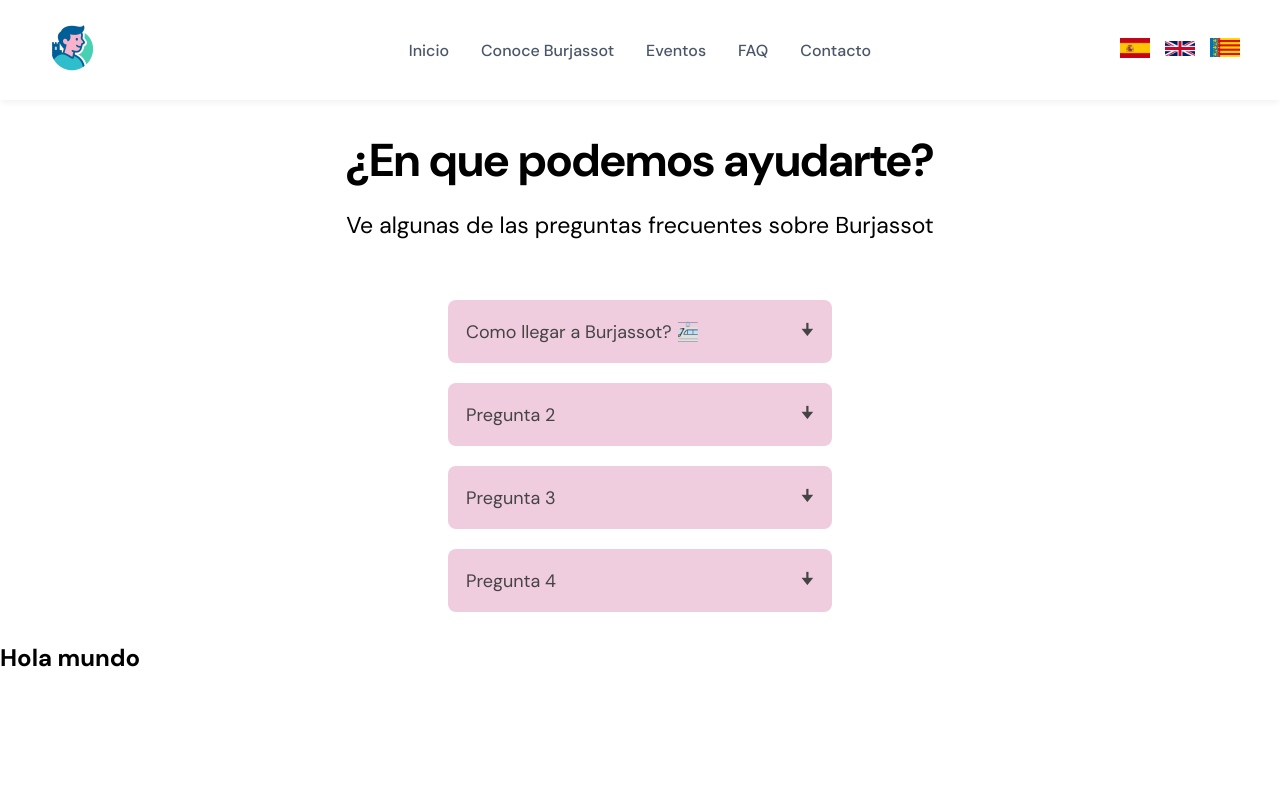
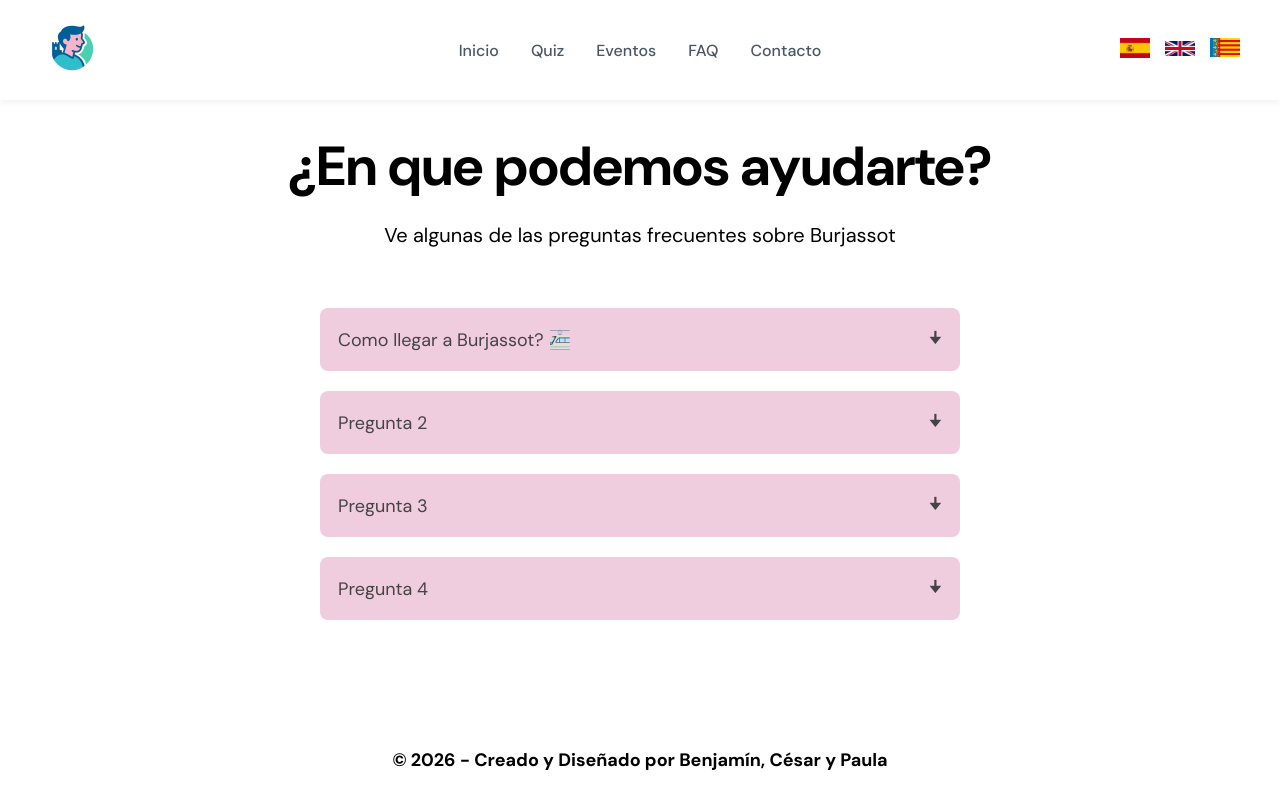
Before and after one commit to benjvm/BurjaConnect, a React (Vite) app: page /PreguntasFrecuentes in a window 1280 px wide. Built offline with nearby package versions, Linux system fonts and the light colour scheme; a web font is replaced by a local one.

Commit message:
Cambios en preguntas

```diff
--- a/src/assets/styles/style_Preguntas/preguntasF.css
+++ b/src/assets/styles/style_Preguntas/preguntasF.css
@@ -3,7 +3,7 @@
   flex-direction: column;
   justify-content: center;
   align-items: center;
-  width: 30vw;
+  width: 50vw;
   margin: auto;
 }
 
@@ -52,8 +52,15 @@
   flex-direction: column;
   justify-content: center;
   align-items: center;
-  font-size: 23px;
   margin-bottom: 5vh;
+}
+
+.title h1{
+  font-size: 55px;
+}
+
+.title p{
+  font-size: 20px;
 }
 
 .title p, h1{
@@ -69,11 +76,12 @@
   transform: rotate(180deg);
 }
 
-.RenderPreguntas{
-  margin-top: 15vh;
-}
-
 .RenderPreguntas #footer{
   position: absolute;
   bottom: 0;
 }
+
+.preguntasBody{
+  height: 75vh;
+  margin-top: 15vh;
+}
--- a/src/components/component_Header/Header.jsx
+++ b/src/components/component_Header/Header.jsx
@@ -27,7 +27,7 @@ export default function Header()
                     <nav className={`nav_container_header ${isMenuOpen ? 'active' : ''}`}>
                         <ul>
                             <li><Link to="/Pg">Inicio</Link></li>
-                            <li><Link to="/QuizBurjassot">Conoce Burjassot</Link></li>
+                            <li><Link to="/QuizBurjassot">Quiz</Link></li>
                             <li>Eventos</li>
                             <li><Link to="/PreguntasFrecuentes">FAQ</Link></li>
                             <li>Contacto</li>
--- a/src/components/component_Quiz/QuizBurjassot.jsx
+++ b/src/components/component_Quiz/QuizBurjassot.jsx
@@ -2,7 +2,7 @@ import { useState } from 'react';
 import '../../assets/styles/style_Quiz/QuizBurjassot.css';
 import CuentaAtras from './CuentaAtras';
 import Header from '../component_Header/Header';
-import { Footer } from '../component_Footer/Footer';
+import Footer from '../component_Footer/Footer';
 
 var preguntas = [
   {
--- a/src/components/componente_Preguntas/Render_preguntas.jsx
+++ b/src/components/componente_Preguntas/Render_preguntas.jsx
@@ -1,12 +1,13 @@
 import PreguntasFrecuentes, {PreguntasTitle} from './PreguntasFrecuentes.jsx'
 import Header from '../component_Header/Header.jsx'
-import Footer from '../component_Footer/Footer.jsx';
+import {Footer} from '../component_Footer/Footer.jsx';
 
 export default function RenderPreguntas() {
 
   return (
     <div className="RenderPreguntas">
         <Header/>
+        <div className='preguntasBody'>
             <PreguntasTitle></PreguntasTitle>
             <PreguntasFrecuentes
                 pregunta = "Como llegar a Burjassot? 🚈"
@@ -24,6 +25,7 @@ export default function RenderPreguntas() {
                 pregunta = "Pregunta 4"
                 respuesta = "Far far away, behind the word mountains, far from the countries Vokalia and Consonantia, there live the blind texts. Separated they live in Bookmarksgrove right at the coast of the Semantics, a large language ocean. A small river named Duden flows by their place and supplies it with the necessary regelialia. It is a paradisematic country, in which roasted parts of sentences fly into your mouth."
             />
+        </div>
         <Footer></Footer>
     </div>
   );
```
Lines whose indentation alone changed are shown as unchanged.
